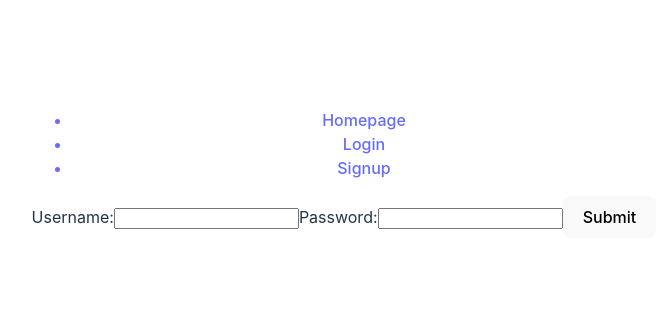
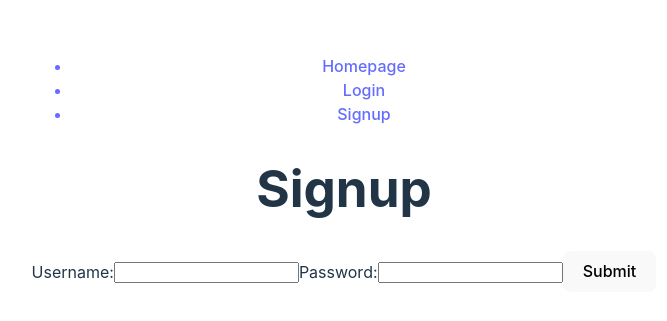
Before and after one commit to sayedhamed3/brute-force-frontend, a React (Vite) app: page /signup in a window 1280 px wide. Shown: the part 235-556 px from the top of the page, without its empty margins (296-963 px from the left). Built offline with nearby package versions, Linux system fonts and the light colour scheme.

Commit message:
added the front end url

```diff
--- a/src/App.jsx
+++ b/src/App.jsx
@@ -16,6 +16,7 @@ function App() {
       <Routes>
         <Route path="/signup" element={<Signup/>}/>
         <Route path="/login" element={<Login/>}/>
+        <Route path="/home" element={<ValidateIsLoggedIn><Homepage/></ValidateIsLoggedIn>}/>
       </Routes>
     </>
   )
--- a/src/pages/Signup.jsx
+++ b/src/pages/Signup.jsx
@@ -30,6 +30,7 @@ function Signup() {
     <div>
 
       <form onSubmit={handleSubmit}>
+        <h1>Signup</h1>
         <label htmlFor="username">Username:</label>
         <input
          type="text"
```
Also changed, not shown: package.json (+6 -1 lines), 1 other file (tests, documents, lock files or other folders).
